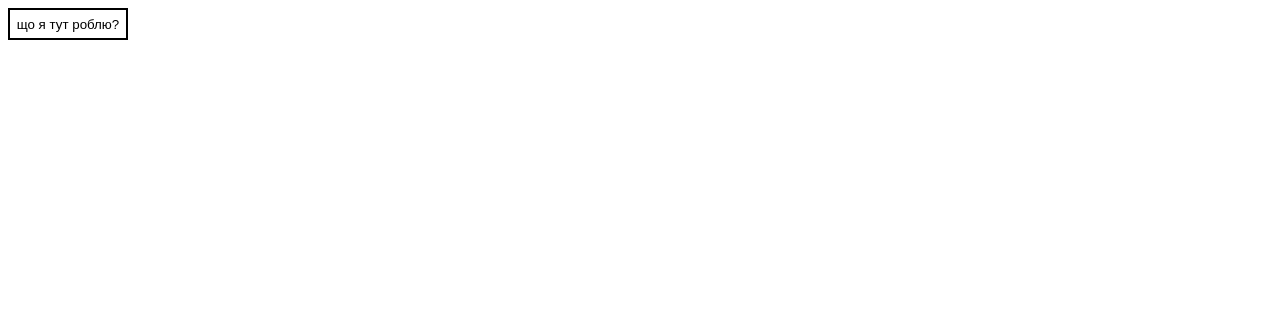
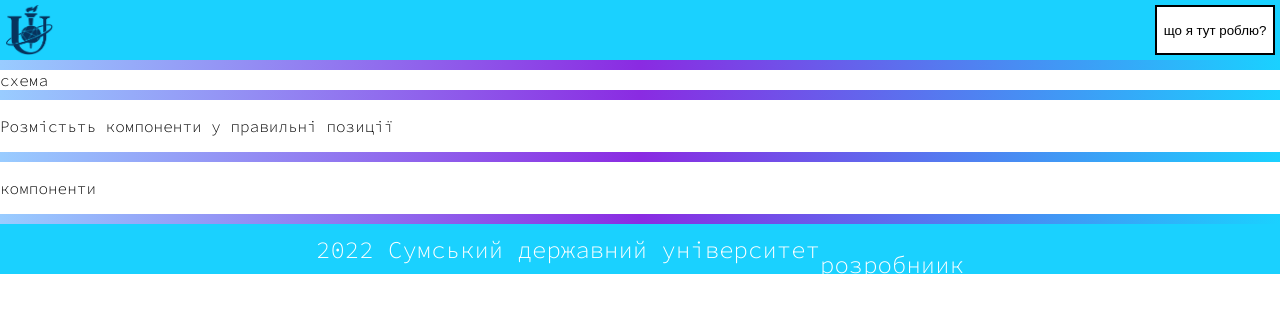
Before and after one commit to MarySweetRollStolen/4g_network_test, a plain HTML site: page index.html in a window 1280 px wide. Drawn offline with Linux system fonts and the light colour scheme.

Commit message:
Add site structure

```diff
--- a/index.html
+++ b/index.html
@@ -12,17 +12,40 @@
 </head>
 <body>
 
-    <button id="buttonPopUpOpen" class="button">що я тут роблю?</button>
-
     <div class="popup-back">
         <div class="rulesPopUp">
             <p>Вітаю у навчальному тренажері!</p>
-            <p>Тут ти можеш перевірити свій рівень знань мереж 4g(lte)</p>
+            <p>Тут ти можеш перевірити свій рівень знань по мережам 4g(lte)</p>
+            <button class="button" id="buttonPopUpLearn">вчитися</button>
+            <button class="button" id="buttonPopUpTest">тест</button>
+            <br>
             <img src="images/4glte.jpg" class="keys" >
             <button class="close-button" id="buttonPopUpClose"></button>
         </div>
     </div>
 
+    <div class="container">
+        <header>
+            <img id="ssuLogo" src="images/ssu.png" alt="Сумський державний університет лого">
+            <button id="buttonPopUpOpen" class="button">що я тут роблю?</button>
+        </header>
+        <div class="color"></div>
+        <div class="">схема</div>
+        <div class="color"></div>
+        <div class="">
+            <p>Розмістьть компоненти у правильні позиції</p>
+        </div>
+        <div class="color"></div>
+        <div class="">
+            <p>компоненти</p>
+        </div>
+        <div class="color"></div>
+        <footer>
+            <p>2022 <a href="https://sumdu.edu.ua/uk/">Сумський державний університет</a></p>
+            <p><br>розробниик</p>
+        </footer>
+    </div>
+
     <script src="app.js"></script>
 </body>
 </html>
--- a/style.css
+++ b/style.css
@@ -1,5 +1,53 @@
 body {
     font-family: 'Source Code Pro', monospace;
+    margin: 0;
+}
+
+.container {
+    display: flex;
+    flex-direction: column;
+}
+
+header {
+    display: flex;
+    justify-content: space-between;
+    min-height: 50px;
+    background-color: #1ad1ff;
+    color: white;
+}
+
+header button {
+    margin: 5px;
+}
+
+header img{
+    width: 50px;
+    height: 50px;
+    margin: 5px;
+}
+
+.color {
+    background: linear-gradient(to right, #99ccff, blueviolet, #1ad1ff);
+    height: 10px;
+}
+
+footer {
+    display: flex;
+    justify-content: center;
+    align-items: center;
+    height: 50px;
+    background-color: #1ad1ff;
+    color: white;
+    font-size: 1.5em;
+}
+
+footer a {
+    color: white;
+    text-decoration: none;
+}
+
+footer a:hover {
+    text-decoration: underline;
 }
 
 .button {
```
Also changed, not shown: images/ssu.png (added).
